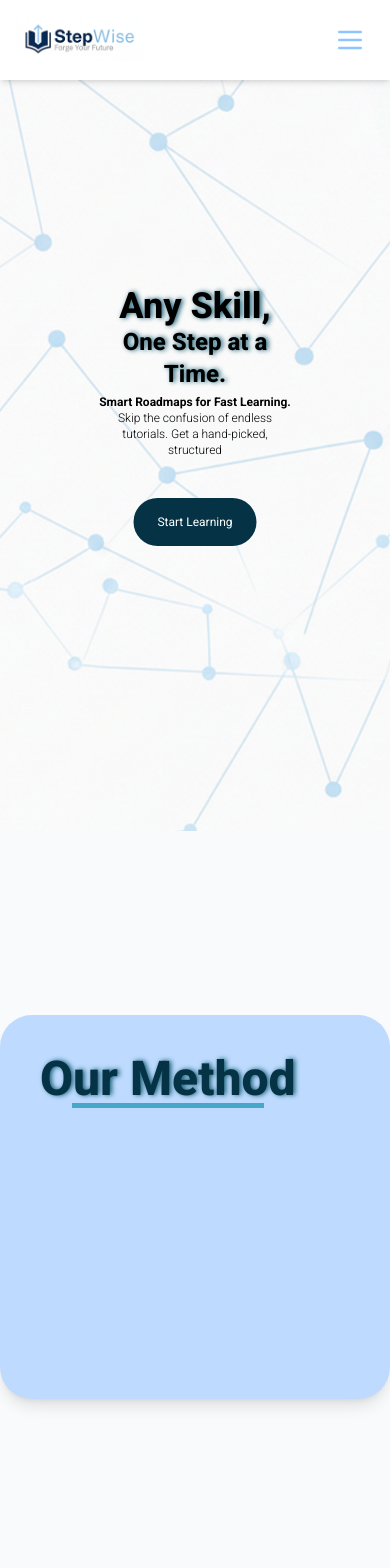
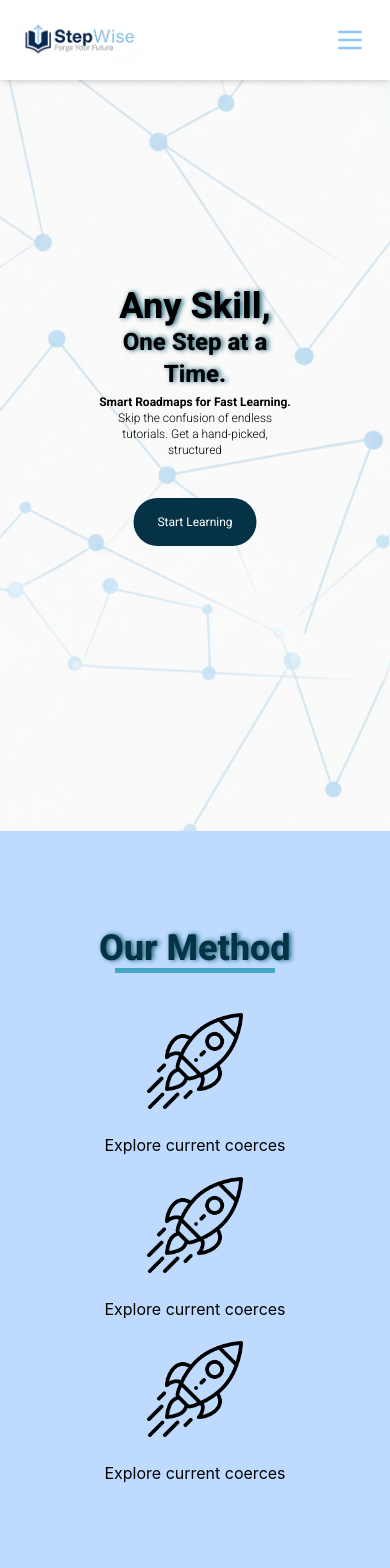
Before and after one commit to Step-Wise-Roadmaps/Step-Wise, a React (Vite) app in the folder Frontend/: page / in a window 390 px wide. Shown: the top 1568 px of the page. Built offline with nearby package versions, Linux system fonts and the light colour scheme.

Commit message:
style:responsive method-sections

```diff
--- a/Frontend/src/page/Hero.jsx
+++ b/Frontend/src/page/Hero.jsx
@@ -1,5 +1,6 @@
 
 import heroImgg from '../assets/HeroImg/heroImgg.png'
+import rokateImg from '../assets/HeroImg/rokateImg.png'
 
 function Hero() {
     return(
@@ -30,11 +31,36 @@ function Hero() {
                 </div>
 
                 <div className="bg-gray-50 w-full h-[89vh] flex items-center justify-center">
-                    <div className="h-96 bg-blue-200 w-full max-w-6xl flex rounded-4xl shadow-lg shadow-lg">
-                        <div className='m-10'>
-                            <h1 className='roboto-extrabold text-cyan-950 text-5xl [text-shadow:_2px_0px_5px_rgb(21_94_117)]'>Our Method</h1>
-                            <div className='flex justify-center'>
-                                <div className='w-48 border-t-5 border-[#46A7C9]'></div>
+                    <div className="h-screen md:h-96 bg-blue-200 w-full max-w-6xl flex rounded-4xl shadow-lg">
+                        <div className='md:m-10 m-5 flex justify-center flex-col items-center md:items-start w-full'>
+                            <div className=''>
+                                <h1 className='roboto-extrabold text-cyan-950 text-4xl md:text-5xl [text-shadow:_2px_0px_5px_rgb(21_94_117)]'>Our Method</h1>
+                                <div className='flex md:w-64 w-48 justify-center'>
+                                    <div className='md:w-48 w-40 border-t-5 border-[#46A7C9]'></div>
+                                </div>
+                            </div>
+
+                            <div className='w-full md:flex items-center mt-10 space-y-5 justify-center md:gap-64 md:h-64'>
+                                <div className='space-y-6'>
+                                    <div className='flex justify-center'>
+                                        <img className='md:w-32 w-24' src={rokateImg} alt="" />
+                                    </div>
+                                    <p className='text-center'>Explore current coerces  </p>
+                                </div>
+
+                                <div className='space-y-6'>
+                                    <div className='flex justify-center'>
+                                        <img className='md:w-32 w-24' src={rokateImg} alt="" />
+                                    </div>
+                                    <p className='text-center'>Explore current coerces  </p>
+                                </div>
+
+                                <div className='space-y-6'>
+                                    <div className='flex justify-center'>
+                                        <img className='md:w-32 w-24' src={rokateImg} alt="" />
+                                    </div>
+                                    <p className='text-center'>Explore current coerces  </p>
+                                </div>
                             </div>
                         </div>
                     </div>
```
Also changed, not shown: Frontend/src/assets/HeroImg/rokateImg.png (added).
